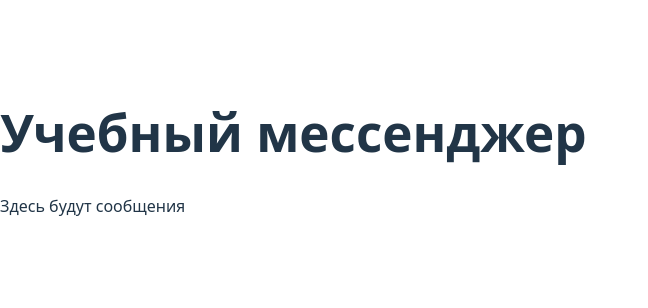
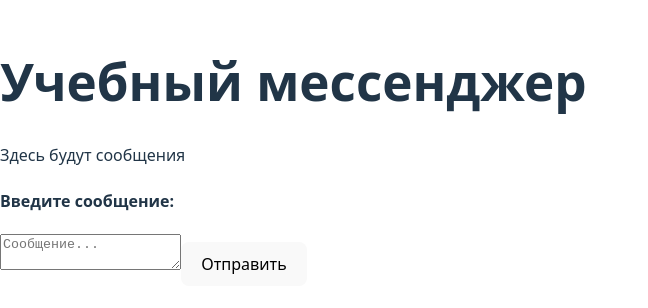
Before and after one commit to Alin42/MessengerSKAM, a React (Vite) app in the folder MessengerSKAM/: page / in a window 1280 px wide. Shown: the part 248-556 px from the top of the page, without its empty margins (0-648 px from the left). Built offline with nearby package versions, Linux system fonts and the light colour scheme.

Commit message:
Разделил всё что было можно на компаненты. git позязя

```diff
--- a/MessengerSKAM/src/App.tsx
+++ b/MessengerSKAM/src/App.tsx
@@ -1,10 +1,13 @@
 import React from "react"
+import Post from "./components/Post/App";
+
 
 const App: React.FC = () => {
    return (
     <div>
       <h1>Учебный мессенджер</h1>
       <p>Здесь будут сообщения</p>
+      <Post />
     </div>
   )
 }
--- /dev/null
+++ b/MessengerSKAM/src/components/Button/button.tsx
@@ -0,0 +1,10 @@
+type ButtonProps = {
+    onClick: () => void;
+    label: string;
+}
+
+function Button({onClick, label} : ButtonProps){
+    return <button onClick={onClick}>{label}</button>
+}
+
+export default Button
--- /dev/null
+++ b/MessengerSKAM/src/components/MessageInput/messageInput.tsx
@@ -0,0 +1,29 @@
+import { useState } from "react"
+import Button from "../Button/button"
+
+type MessageInputProps = {
+  onSend: (message: string) => void
+}
+
+function MessageInput({ onSend }: MessageInputProps) {
+  const [message, setMessage] = useState("")
+
+  const handleSend = () => {
+    if (!message.trim()) return
+    onSend(message)
+    setMessage("")
+  }
+
+  return (
+    <div className="post component">
+      <textarea
+        placeholder="Сообщение..."
+        value={message}
+        onChange={(e) => setMessage(e.target.value)}
+      />
+      <Button onClick={handleSend} label="Отправить" />
+    </div>
+  )
+}
+
+export default MessageInput
--- /dev/null
+++ b/MessengerSKAM/src/components/MessageList/messageList.tsx
@@ -0,0 +1,14 @@
+type MessageListProps = {
+    messages: string[]
+}
+
+function MessageList({messages} : MessageListProps){
+    return (
+        <ul>
+            {messages.map(msg => (
+                <li>{msg}</li>
+                ))}
+        </ul>
+    )
+}
+export default MessageList
--- a/MessengerSKAM/src/components/post/App.tsx
+++ b/MessengerSKAM/src/components/post/App.tsx
@@ -1,27 +1,21 @@
 import { useState } from 'react'
 import './App.css'
+import MessageList from '../MessageList/messageList'
+import MessageInput from '../MessageInput/messageInput'
 
 function Post() {
-  const [message, updateMessage] = useState('')
-  const [array, updateMessages] = useState(Array<string>())
+  const [messages, setMessages] = useState<string[]>([])
+
+  const addMessage = (message : string) => {
+    setMessages([...messages, message])
+  }
 
   return (
-    <>
-    <div className="post">
-      <ul>
-        {array.map(array_i => (
-          <li>{array_i}</li>
-        ))}
-      </ul>
+    <div>
+      <MessageList messages={messages}/>
       <h4>Введите сообщение:</h4>
-      <div className="post component">
-        <textarea defaultValue="Сообщение..." name="post userInput" onChange={val => updateMessage(val.target.value)}/>
-        <button onClick={() => updateMessages([...array, message])}>
-          Отправить
-        </button>
-      </div>
-      </div>
-    </>
+      <MessageInput onSend={addMessage}/>
+    </div>
   )
 }
 
--- a/MessengerSKAM/src/main.tsx
+++ b/MessengerSKAM/src/main.tsx
@@ -2,7 +2,7 @@ import { createRoot } from 'react-dom/client'
 import { BrowserRouter as BrowserRouter, Routes, Route } from 'react-router-dom';
 import './index.css'
 import App from './App.tsx'
-import Post from './components/post/App.tsx'
+import Post from './components/Post/App.tsx'
 
 createRoot(document.getElementById('root')!).render(
   <BrowserRouter>
```
Also changed, not shown: MessengerSKAM/src/components/Chat/ChatWindow.tsx (deleted), MessengerSKAM/src/components/Chat/Message.tsx (deleted), MessengerSKAM/src/components/Chat/MessageInput.tsx (deleted), MessengerSKAM/src/components/Sidebar/ChatList.tsx (deleted), MessengerSKAM/src/components/UI/Button.tsx (deleted), MessengerSKAM/src/components/UI/Input.tsx (deleted).
